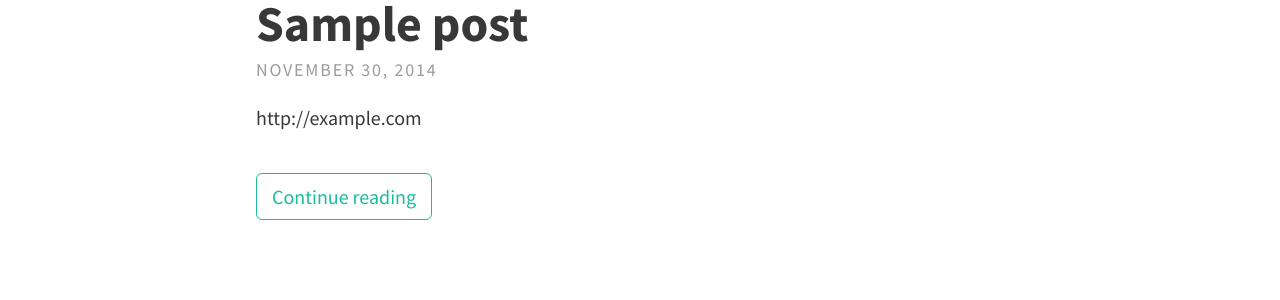
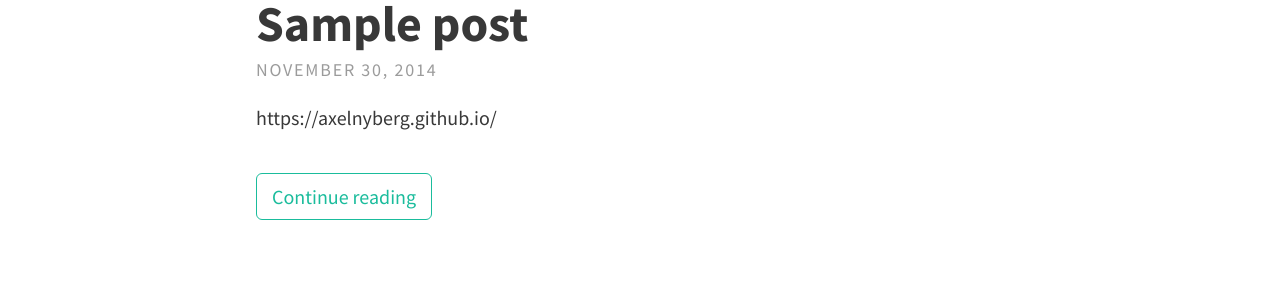
Before and after one commit to axelnyberg/axelnyberg.github.io, a Jekyll site: the page built from index.html, in a window 1280 px wide. Shown: the part 352-652 px from the top of the page. Built offline with Jekyll 4.4.1, drawn with Linux system fonts in a browser that asks for light colours; nearby versions of some CDN libraries; the list of posts is cut into pages by our own code.

Commit message:
Update _config.yml

```diff
--- a/_config.yml
+++ b/_config.yml
@@ -1,6 +1,6 @@
 # SITE CONFIGURATION
 baseurl: "" # the subpath of your site, e.g. /blog/
-url: "http://example.com" # the base hostname & protocol for your site
+url: "https://axelnyberg.github.io/" # the base hostname & protocol for your site
 
 # THEME-SPECIFIC CONFIGURATION
 theme:
```
